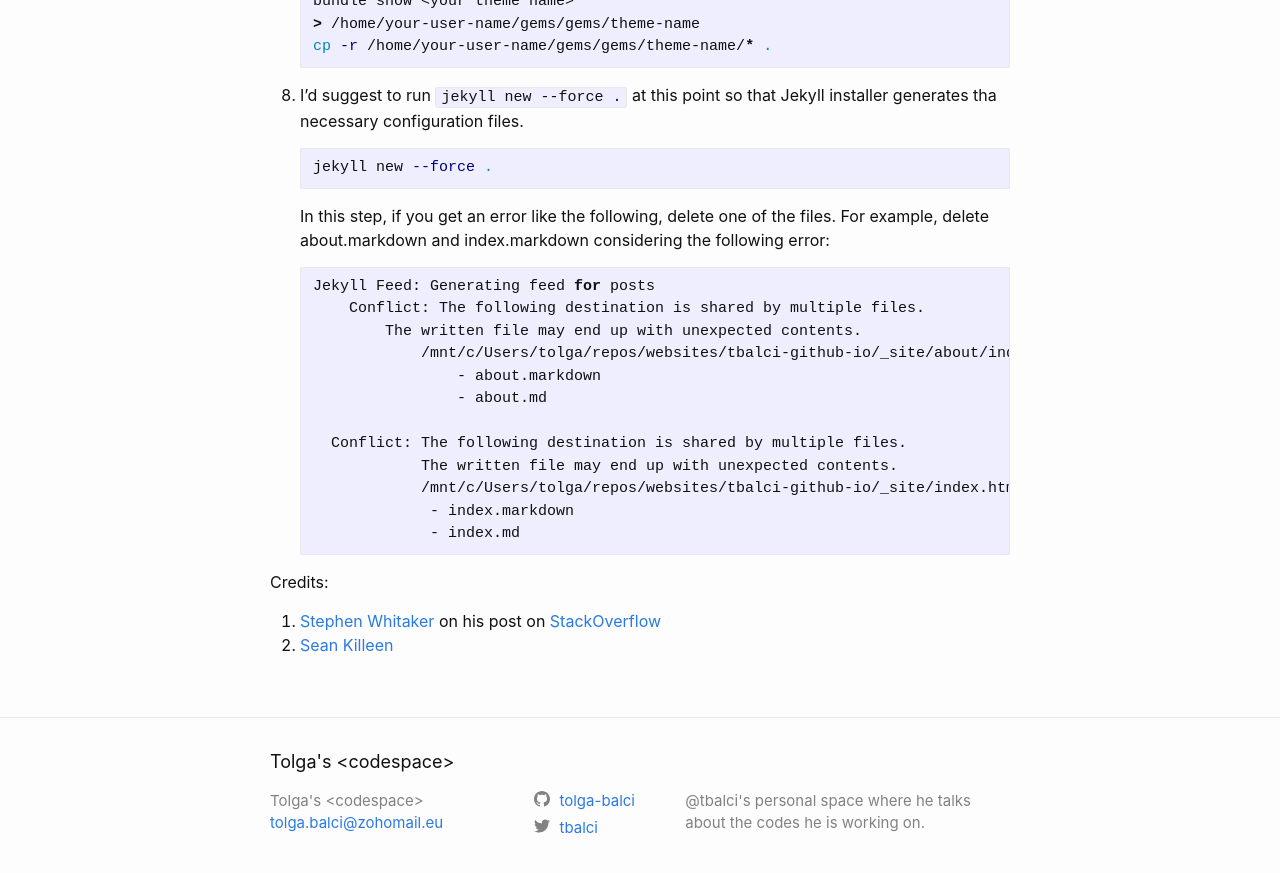
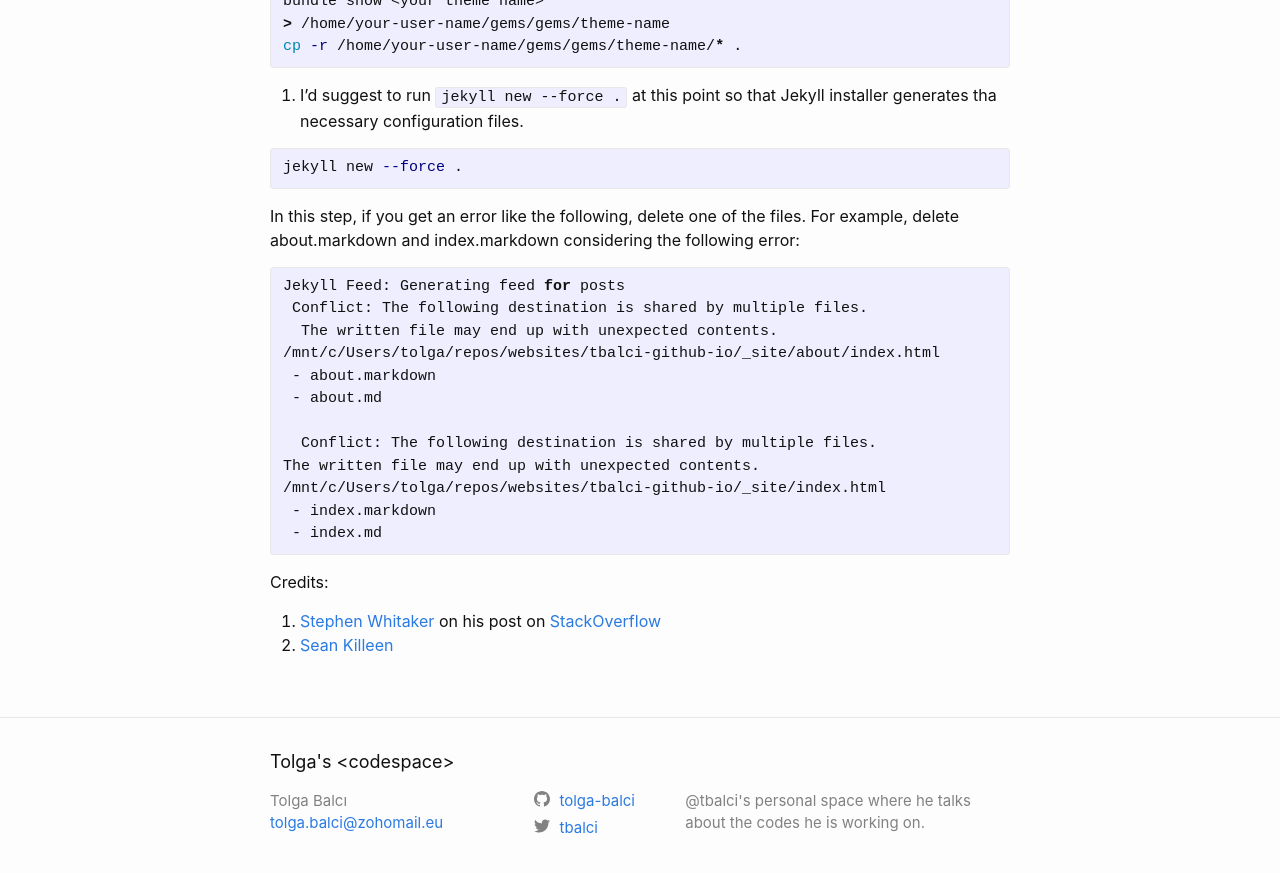
Before and after one commit to tolga-balci/tolga-balci.github.io, a Jekyll site: the page built from _posts/2025-05-22-Jekyll-install-on-WSL2.md, in a window 1280 px wide and 900 px high, scrolled down 1865 px. Shown: the top 873 px of the window. Built offline with Jekyll 4.4.1, drawn with Linux system fonts in a browser that asks for light colours.

Commit message:
ADD Post and change
+  Office Scripts post
~ Jekyll install {% hıighlight %}
~ _config.yml set author

```diff
--- a/_config.yml
+++ b/_config.yml
@@ -18,10 +18,11 @@
 # You can create any custom variable you would like, and they will be accessible
 # in the templates via {{ site.myvariable }}.
 
-markdown: GFM
+# markdown: GFM
 
 title: Tolga's <codespace>
 email: tolga.balci@zohomail.eu
+author: Tolga Balcı
 description: >- # this means to ignore newlines until "baseurl:"
   @tbalci's personal space where he talks about the codes he is working on.
 baseurl: "" # the subpath of your site, e.g. /blog
--- a/_posts/2025-05-22-Jekyll-install-on-WSL2.md
+++ b/_posts/2025-05-22-Jekyll-install-on-WSL2.md
@@ -1,7 +1,7 @@
 ---
 layout: post
 title:  "Jekyll install on WSL2 on Windows 11"
-date:   2025-05-22 21:48:38 +0300
+date: 2025-05-22 21:48:38 +0300
 categories: jekyll install
 ---
 
@@ -15,109 +15,108 @@ I managed to do that and got Jekyll working. Here are the steps that I took:
 
 1. Clone your website repository
 
-   ~~~ bash
-   mkdir website
-   cd website
-   git clone <your-github-page-username.github.io>
-   ~~~
+{% highlight shell %}
+mkdir website
+cd website
+git clone <your-github-page-username.github.io>
+{% endhighlight %}
 
 2. Update your .bashrc with the gem install locations.
 *You should never run gems as root.* Following is from the [official Jekyll documentation](https://jekyllrb.com/docs/installation/ubuntu/)
 
-   ~~~ bash
-   echo '# Install Ruby Gems to ~/gems' >> ~/.bashrc
-   echo 'export GEM_HOME="$HOME/gems"' >> ~/.bashrc
-   echo 'export PATH="$HOME/gems/bin:$PATH"' >> ~/.bashrc
-   ~~~
+{% highlight shell %}
+echo '# Install Ruby Gems to ~/gems' >> ~/.bashrc
+echo 'export GEM_HOME="$HOME/gems"' >> ~/.bashrc
+echo 'export PATH="$HOME/gems/bin:$PATH"' >> ~/.bashrc
+{% endhighlight %}
 
 3. Install prerequisites and Ruby (See note below)
 
-   ~~~ bash
-   sudo apt update && sudo apt upgrade -y
-   sudo apt install make gcc gpp build-essential zlib1g zlib1g-dev ruby-full
-   ~~~
+{% highlight shell %}
+sudo apt update && sudo apt upgrade -y
+sudo apt install make gcc gpp build-essential zlib1g zlib1g-dev ruby-full
+{% endhighlight %}
 
 4. Install bundler and Jekyll
 
-   ~~~ bash
-   sudo gem install bundler
-   sudo gem install jekyll
-   jekyll -v # to check if Jekyll installed successfully.
-   ~~~
+{% highlight shell %}
+sudo gem install bundler
+sudo gem install jekyll
+jekyll -v # to check if Jekyll installed successfully.
+{% endhighlight %}
 
-   If Jekyll is installed successfully, you should get the version number, e.g. `jekyll 4.4.1`.
+If Jekyll is installed successfully, you should get the version number, e.g. `jekyll 4.4.1`.
 
-   If you run `gem install jekyll` (or `gem install jekyll bundler`) and  without sudo, you will get the following error:
+If you run `gem install jekyll` (or `gem install jekyll bundler`) and  without sudo, you will get the following error:
 
-   ~~~ bash
-   ERROR:  While executing gem ... (Gem::FilePermissionError)
-       You don't have write permissions for the /var/lib/gems/3.0.0 directory.
-   ~~~
+{% highlight shell %}
+ERROR:  While executing gem ... (Gem::FilePermissionError)
+ You don't have write permissions for the /var/lib/gems/3.0.0 directory.
+{% endhighlight %}
 
 5. Switch to your local repository (per Step 1) - note the dot (.) at the end of the bundle exec command
 
-   ~~~ bash
-   cd website/your-github-page-username.github.io
-   bundle exec jekyll new --force --skip-bundle .
-   bundle init
-   bundle add jekyll
-   bundle install
-   bundle info jekyll # to check if Jekyll installed successfully in our local repository
-   ~~~
+{% highlight shell %}
+cd website/your-github-page-username.github.io
+bundle exec jekyll new --force --skip-bundle .
+bundle init
+bundle add jekyll
+bundle install
+bundle info jekyll # to check if Jekyll installed successfully in our local repository
+{% endhighlight %}
 
-   Again, if Jekyll website is built successfully, the output would be:
+Again, if Jekyll website is built successfully, the output would be:
 
-   ~~~ bash
-    * jekyll (4.4.1)
-       Summary: A simple, blog aware, static site generator.
-       Homepage: https://jekyllrb.com
-       Source Code: https://github.com/jekyll/jekyll
-       Changelog: https://github.com/jekyll/jekyll/releases
-       Bug Tracker: https://github.com/jekyll/jekyll/issues
-       Path: /var/lib/gems/3.0.0/gems/jekyll-4.4.1
-       Reverse Dependencies:
-               jekyll-feed (0.17.0) depends on jekyll (>= 3.7, < 5.0)
-               jekyll-seo-tag (2.8.0) depends on jekyll (>= 3.8, < 5.0)
-               minima (2.5.2) depends on jekyll (>= 3.5, < 5.0)
-   ~~~
-
+{% highlight shell %}
+ * jekyll (4.4.1)
+ Summary: A simple, blog aware, static site generator.
+ Homepage: https://jekyllrb.com
+ Source Code: https://github.com/jekyll/jekyll
+ Changelog: https://github.com/jekyll/jekyll/releases
+ Bug Tracker: https://github.com/jekyll/jekyll/issues
+ Path: /var/lib/gems/3.0.0/gems/jekyll-4.4.1
+ Reverse Dependencies:
+jekyll-feed (0.17.0) depends on jekyll (>= 3.7, < 5.0)
+jekyll-seo-tag (2.8.0) depends on jekyll (>= 3.8, < 5.0)
+minima (2.5.2) depends on jekyll (>= 3.5, < 5.0)
+{% endhighlight %}
 
 6. Add theme per its documentation
 
-   See supported themes: https://pages.github.com/themes/
-   _Play it safe now, and go with one of the themes in the link_.
+See supported themes: https://pages.github.com/themes/
+_Play it safe now, and go with one of the themes in the link_.
 
 7. Copy theme files under your local repository directory. Per Step 2, they are installed under ~/gems directory.
 
-   ~~~ bash
-   cd website/your-github-page-username.github.io
-   bundle show <your theme name>
-   > /home/your-user-name/gems/gems/theme-name
-   cp -r /home/your-user-name/gems/gems/theme-name/* .
-   ~~~
+{% highlight shell %}
+cd website/your-github-page-username.github.io
+bundle show <your theme name>
+> /home/your-user-name/gems/gems/theme-name
+cp -r /home/your-user-name/gems/gems/theme-name/* .
+{% endhighlight %}
 
 8. I'd suggest to run `jekyll new --force .` at this point so that Jekyll installer generates tha necessary configuration files.
 
-   ~~~ bash
-   jekyll new --force .
-   ~~~
+{% highlight shell %}
+jekyll new --force .
+{% endhighlight %}
 
-   In this step, if you get an error like the following, delete one of the files. For example, delete about.markdown and index.markdown considering the following error:
+In this step, if you get an error like the following, delete one of the files. For example, delete about.markdown and index.markdown considering the following error:
 
-   ~~~ bash
-   Jekyll Feed: Generating feed for posts
-       Conflict: The following destination is shared by multiple files.
-           The written file may end up with unexpected contents.
-               /mnt/c/Users/tolga/repos/websites/tbalci-github-io/_site/about/index.html
-                   - about.markdown
-                   - about.md
+{% highlight shell %}
+Jekyll Feed: Generating feed for posts
+ Conflict: The following destination is shared by multiple files.
+  The written file may end up with unexpected contents.
+/mnt/c/Users/tolga/repos/websites/tbalci-github-io/_site/about/index.html
+ - about.markdown
+ - about.md
 
-     Conflict: The following destination is shared by multiple files.
-               The written file may end up with unexpected contents.
-               /mnt/c/Users/tolga/repos/websites/tbalci-github-io/_site/index.html
-                - index.markdown
-                - index.md
-   ~~~
+  Conflict: The following destination is shared by multiple files.
+The written file may end up with unexpected contents.
+/mnt/c/Users/tolga/repos/websites/tbalci-github-io/_site/index.html
+ - index.markdown
+ - index.md
+{% endhighlight %}
 
 
  Credits:
```
Also changed, not shown: _posts/2025-05-31-Office-Scripts-Getting-Values-in-Range.md (added, +57 -0 lines).
